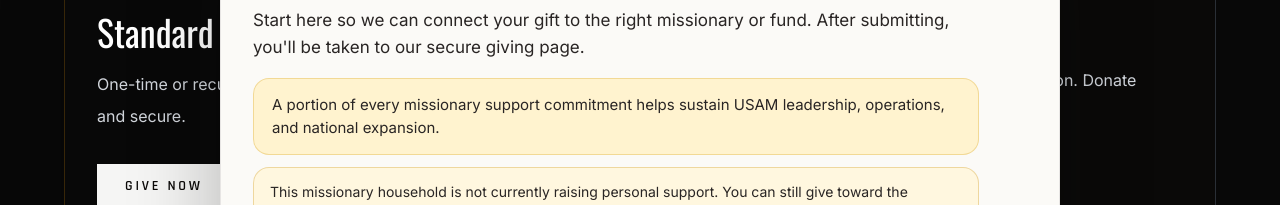
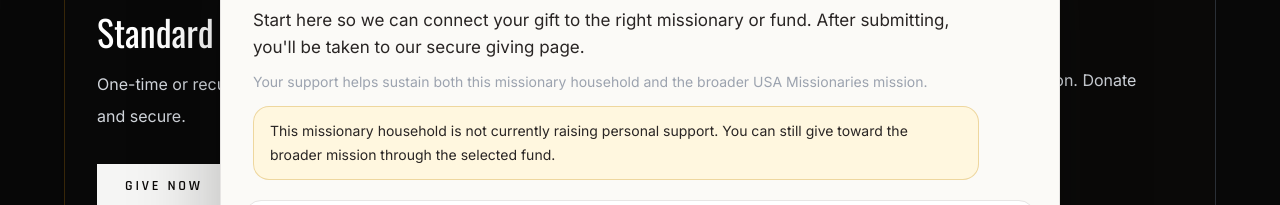
Before and after one commit to rfox0629/usam-website, a Next.js app: page /support in a window 1280 px wide. Both pictures are taken after a click on the button "GIVE NOW". Shown: the part 2174-2379 px from the top of the page. Built offline with nearby package versions, Linux system fonts and the light colour scheme; no server answers.

Commit message:
Soften public support form trust copy

```diff
--- a/components/missionaries/GivingCommitmentForm.tsx
+++ b/components/missionaries/GivingCommitmentForm.tsx
@@ -274,8 +274,8 @@ export function GivingCommitmentForm({
           <p className="mt-3 max-w-[720px] text-[15px] leading-[1.65] text-stone-800 md:mt-4 md:text-[17px] md:leading-[1.62]">
             Start here so we can connect your gift to the right missionary or fund. After submitting, you'll be taken to our secure giving page.
           </p>
-          <p className="mt-4 inline-block max-w-[820px] rounded-2xl border border-[#e2b84e]/45 bg-[#fff3cf] px-4 py-3 text-[14px] leading-[1.62] text-stone-800 md:px-[18px] md:py-[14px] md:text-[15px] md:leading-[1.58]">
-            A portion of every missionary support commitment helps sustain USAM leadership, operations, and national expansion.
+          <p className="mt-2 max-w-[680px] text-sm leading-6 text-stone-500">
+            Your support helps sustain both this missionary household and the broader USA Missionaries mission.
           </p>
           {!isHouseholdSupport ? (
             <p className="mt-3 rounded-2xl border border-[#D4A63D]/40 bg-[#fff7df] px-4 py-3 text-sm leading-6 text-stone-800">
@@ -386,6 +386,14 @@ export function GivingCommitmentForm({
 
             <div className="rounded-2xl border border-stone-200 bg-white p-5 shadow-sm md:p-6">
               <SectionTitle>Submit</SectionTitle>
+              <details className="mt-4 rounded-xl border border-stone-200 bg-stone-50/60 px-4 py-3 text-sm leading-6 text-stone-600">
+                <summary className="cursor-pointer text-[11px] font-bold uppercase tracking-[0.16em] text-stone-700" style={{ fontFamily: font.rajdhani }}>
+                  How support works
+                </summary>
+                <p className="mt-3">
+                  Your gift is routed through the centralized USA Missionaries giving system. Support helps sustain this missionary household and the broader mission of reaching the lost, making disciples, and multiplying across America.
+                </p>
+              </details>
               <button
                 type="submit"
                 disabled={status === "submitting"}
```
